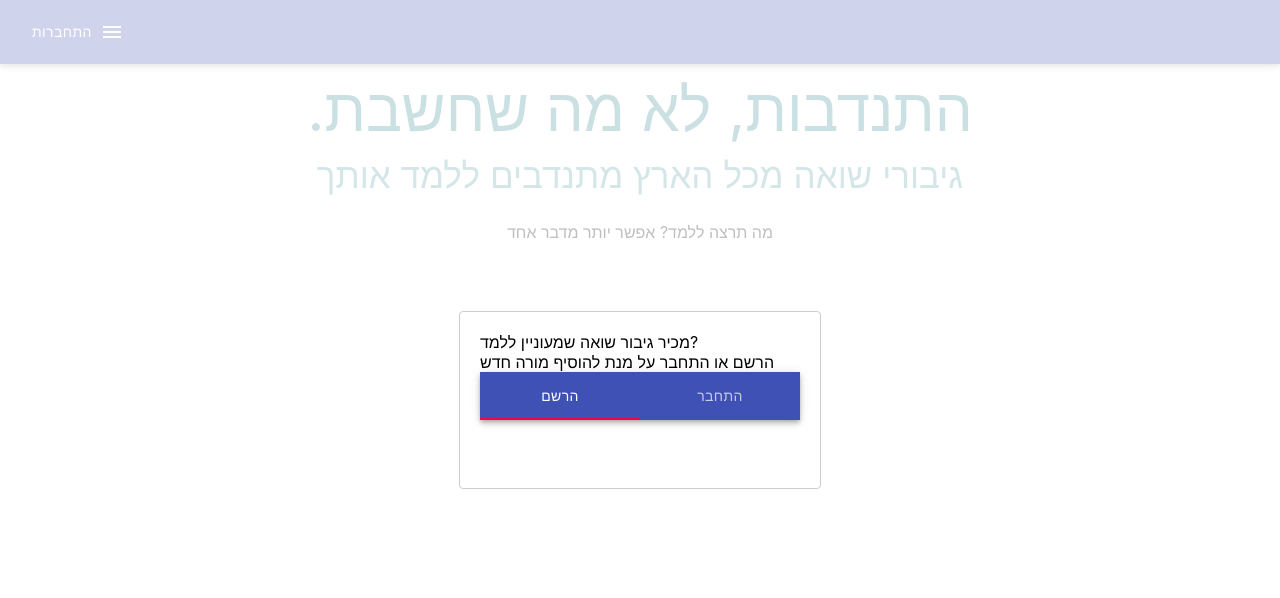
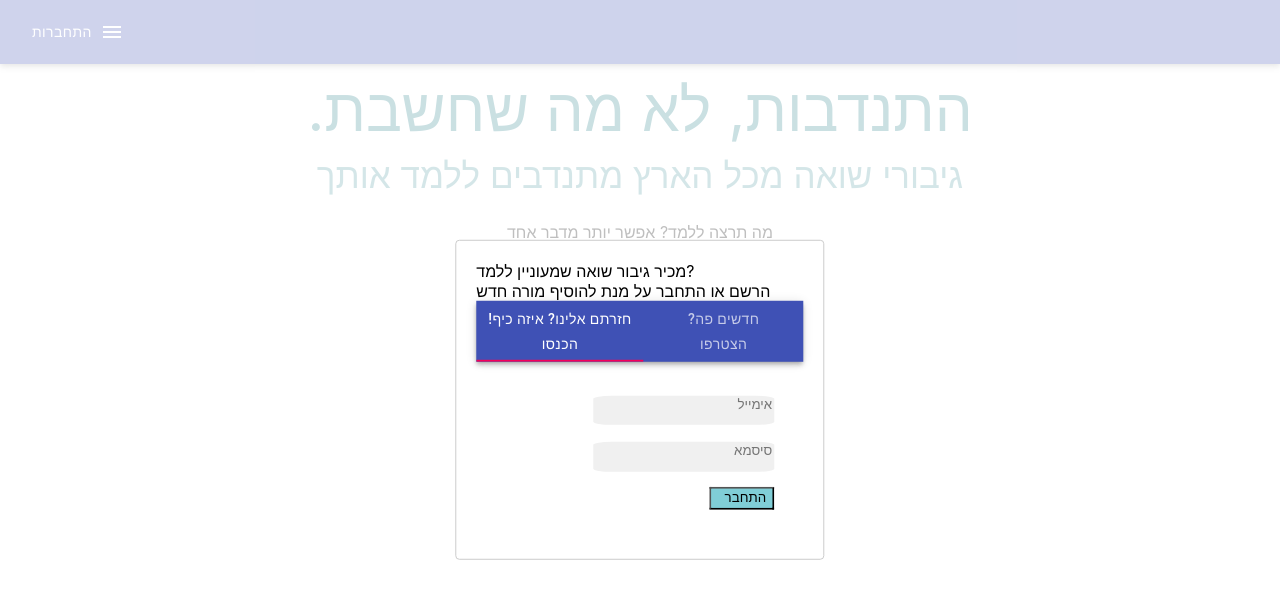
Before and after one commit to odedhr/BraveTogether, a React (Create React App) app in the folder Client/: page / in a window 1280 px wide. Both pictures are taken after a click on the button "התחברות". Shown: the top 598 px of the page. Built offline with nearby package versions, Linux system fonts and the light colour scheme.

Commit message:
signin/signup

```diff
--- a/Client/package.json
+++ b/Client/package.json
@@ -17,6 +17,7 @@
     "@types/styled-components": "^5.1.9",
     "react": "^17.0.2",
     "react-dom": "^17.0.2",
+    "react-hook-form": "^6.15.5",
     "react-modal": "^3.12.1",
     "react-scripts": "4.0.3",
     "styled-components": "^5.2.1",
--- a/Client/src/App.tsx
+++ b/Client/src/App.tsx
@@ -3,14 +3,13 @@ import logo from './logo.svg';
 import './App.css';
 import AppBar from './components/AppBar/AppBar';
 import Main from './components/Main/Main';
-
 function App() {
   return (
     <div className="App">
       <AppBar></AppBar>
       <Main></Main>
     </div>
-  );
+);
 }
 
 export default App;
--- a/Client/src/components/Form/SignInForm.tsx
+++ b/Client/src/components/Form/SignInForm.tsx
@@ -0,0 +1,59 @@
+import React from 'react';
+import { useForm } from 'react-hook-form';
+import styled from 'styled-components'
+
+const InputBox = styled.input<any>`
+  border: none;
+  border-radius: 10%;
+  margin-bottom: 5%;
+  padding-bottom: 5%;
+  //padding-left: 3%;
+  background-color: #f0f0f0;
+  text-align: right;
+`
+
+const InputCheckBox = styled.input`
+  margin-right: 2%;
+  margin-bottom: 1%;
+`
+const InputCheckBoxLabel = styled.label`
+
+`
+
+const SubmitButton = styled.input`
+  padding-left: 5%;
+  padding-bottom: 1%;
+  border-radius: 1%;
+  background-color: #80ced7;
+`
+
+const FormFrame = styled.form`
+  margin: 2%;
+  direction: rtl;
+`
+
+interface FormInput{
+    email:string;
+    phone:string;
+    password:string;
+}
+
+export default function SignInForm() {
+    const { register, handleSubmit, errors } = useForm();
+    const onSubmit = (data:FormInput) => console.log(data);
+    console.log(errors);
+    return (
+        <div>
+            <FormFrame onSubmit={handleSubmit(onSubmit)}>
+                <InputBox type="text" placeholder="אימייל" name="Email"
+                          ref={register({required: true, pattern: /^\S+@\S+$/i})} />
+                <br/>
+                <InputBox type="text" placeholder="סיסמא" name="סיסמא"
+                          ref={register({required: true, max: 12, min: 6})} />
+                <br/>
+                <SubmitButton type="submit" value="התחבר" >
+                </SubmitButton>
+            </FormFrame>
+        </div>
+    );
+}
--- a/Client/src/components/Form/SignUpForm.tsx
+++ b/Client/src/components/Form/SignUpForm.tsx
@@ -2,22 +2,24 @@ import React from 'react';
 import { useForm } from 'react-hook-form';
 import styled from 'styled-components'
 
-const InputAppearance = styled.div`
-  font-size: 22px;
-  line-height: normal;
-  letter-spacing: normal;
-  text-align: right;
-  color: rgba(0, 0, 0, 0.6);
-`
+// const InputAppearance = styled.div`
+//   font-size: 22px;
+//   line-height: normal;
+//   letter-spacing: normal;
+//   text-align: right;
+//   color: rgba(0, 0, 0, 0.6);
+// `
+
 const InputBox = styled.input<any>`
-  border-radius: 1%;
-  margin-right: 2%;
-  margin-bottom: 1%;
-  padding-bottom: 1%;
-  padding-left: 3%;
+  border: none;
+  border-radius: 10%;
+  margin-bottom: 5%;
+  padding-bottom: 5%;
+  //padding-left: 3%;
   background-color: #f0f0f0;
   text-align: right;
 `
+
 const InputCheckBox = styled.input`
   margin-right: 2%;
   margin-bottom: 1%;
@@ -25,62 +27,48 @@ const InputCheckBox = styled.input`
 const InputCheckBoxLabel = styled.label`
 
 `
+
 const SubmitButton = styled.input`
-  margin-right: 2%;
   padding-left: 5%;
   padding-bottom: 1%;
   border-radius: 1%;
   background-color: #80ced7;
 `
-const FormFrame = styled.form`
-  margin: 2%;
+
+const Form = styled.form`
   direction: rtl;
 `
 
-const FormTitle = styled.div`
-  margin-right: 2%;
-  text-align: right;
-  font-weight: bold;
-  letter-spacing: normal;
-`
-const FormSecondTitle = styled.div`
-  margin-right: 2%;
-  text-align: right;
-  letter-spacing: normal;
-`
 interface FormInput{
     firstName:string;
     lastName:string;
     email:string;
     phone:string;
+    password:string;
+    CriminalBackGroundCheck:boolean;
+    userAgreement:boolean;
 }
 
-export default function Form() {
+export default function SignUpForm() {
     const { register, handleSubmit, errors } = useForm();
     const onSubmit = (data:FormInput) => console.log(data);
     console.log(errors);
     return (
         <div>
-            <FormFrame onSubmit={handleSubmit(onSubmit)}>
-                <FormTitle>
-                    ?משתמש חדש
-                </FormTitle>
-                <FormSecondTitle>
-                    הרשם
-                </FormSecondTitle>
-                <InputBox type="text" placeholder="שם פרטי" name="First name"
+            <Form onSubmit={handleSubmit(onSubmit)}>
+                <InputBox type="text" id="firstName" placeholder="שם פרטי" name="First name"
                           ref={register({required: true, maxLength: 80})} />
                 <br/>
-                <InputBox type="text" placeholder="שם משפחה" name="Last name"
+                <InputBox type="text" id="lastName" placeholder="שם משפחה" name="Last name"
                           ref={register({required: true, maxLength: 100})} />
                 <br/>
-                <InputBox type="text" placeholder="אימייל" name="Email"
+                <InputBox type="text" id="email" placeholder="אימייל" name="Email"
                           ref={register({required: true, pattern: /^\S+@\S+$/i})} />
                 <br/>
-                <InputBox type="tel" placeholder="טלפון נייד" name="Mobile number"
+                <InputBox type="tel" id="phone" placeholder="טלפון נייד" name="Mobile number"
                           ref={register({required: true, minLength: 6, maxLength: 12})} />
                 <br/>
-                <InputBox type="number" placeholder="סיסמא" name="סיסמא"
+                <InputBox type="text" id="password" placeholder="סיסמא" name="סיסמא"
                        ref={register({required: true, max: 12, min: 6})} />
                 <div>
                     <InputCheckBox type="checkbox" id="CriminalBackGroundCheck" name="CriminalBackGroundCheck"
@@ -95,7 +83,7 @@ export default function Form() {
                 <br/>
                 <SubmitButton type="submit" value="צור חשבון חדש" >
                 </SubmitButton>
-            </FormFrame>
+            </Form>
         </div>
     );
 }
--- a/Client/src/components/Login/Login.tsx
+++ b/Client/src/components/Login/Login.tsx
@@ -4,6 +4,8 @@ import Tabs from '@material-ui/core/Tabs';
 import Tab from '@material-ui/core/Tab';
 import Typography from '@material-ui/core/Typography';
 import Box from '@material-ui/core/Box';
+import SignUpForm from "../Form/SignUpForm";
+import SignInForm from "../Form/SignInForm";
 
 interface TabPanelProps {
   children?: React.ReactNode;
@@ -30,6 +32,26 @@ function TabPanel(props: TabPanelProps) {
     </div>
   );
 }
+const SignUpLabel = (
+    <div>
+        <div>
+            ?חדשים פה
+        </div>
+        <div>
+            הצטרפו
+        </div>
+    </div>
+);
+const SignInLabel = (
+    <div>
+        <div>
+            !חזרתם אלינו? איזה כיף
+        </div>
+        <div>
+            הכנסו
+        </div>
+    </div>
+);
 
 export default function Login() {
   const [value, setValue] = React.useState(0);
@@ -42,15 +64,15 @@ export default function Login() {
     <div>
       <AppBar position="static">
         <Tabs value={value} onChange={handleChange} aria-label="simple tabs example">
-          <Tab label=" הרשם" />
-          <Tab label=" התחבר"/>
+          <Tab icon={SignInLabel} />
+          <Tab icon={SignUpLabel}/>
         </Tabs>
       </AppBar>
       <TabPanel value={value} index={0}>
-
+        <SignInForm/>
       </TabPanel>
       <TabPanel value={value} index={1}>
-
+          <SignUpForm/>
       </TabPanel>
     </div>
   );
--- a/Client/src/components/Main/Main.tsx
+++ b/Client/src/components/Main/Main.tsx
@@ -8,6 +8,7 @@ font-size: 60px;
   text-align: center;
   color: #2c828c;
 `
+
 const SubTitle = styled.div`
 font-size: 35px;
   line-height: 1.2;
@@ -15,6 +16,7 @@ font-size: 35px;
   text-align: center;
   color: rgba(44, 130, 140, 0.8);
 `
+
 const Text = styled.div`
 margin-top: 2%;
 `
--- a/Client/src/index.tsx
+++ b/Client/src/index.tsx
@@ -3,6 +3,7 @@ import ReactDOM from 'react-dom';
 import './index.css';
 import App from './App';
 import reportWebVitals from './reportWebVitals';
+import SignUpForm from './components/Form/SignUpForm';
 
 ReactDOM.render(
   <React.StrictMode>
```
Also changed, not shown: 1 other file (tests, documents, lock files or other folders).
